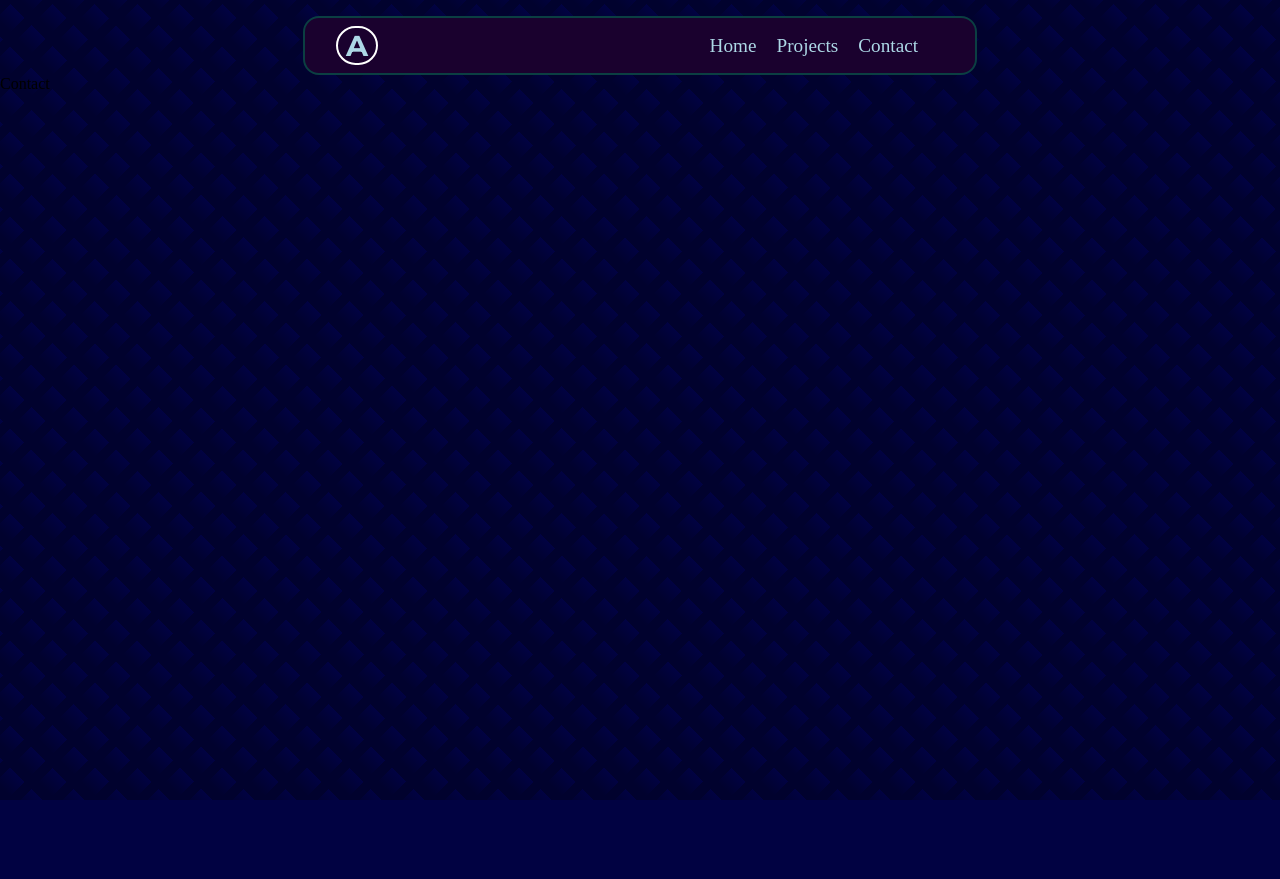
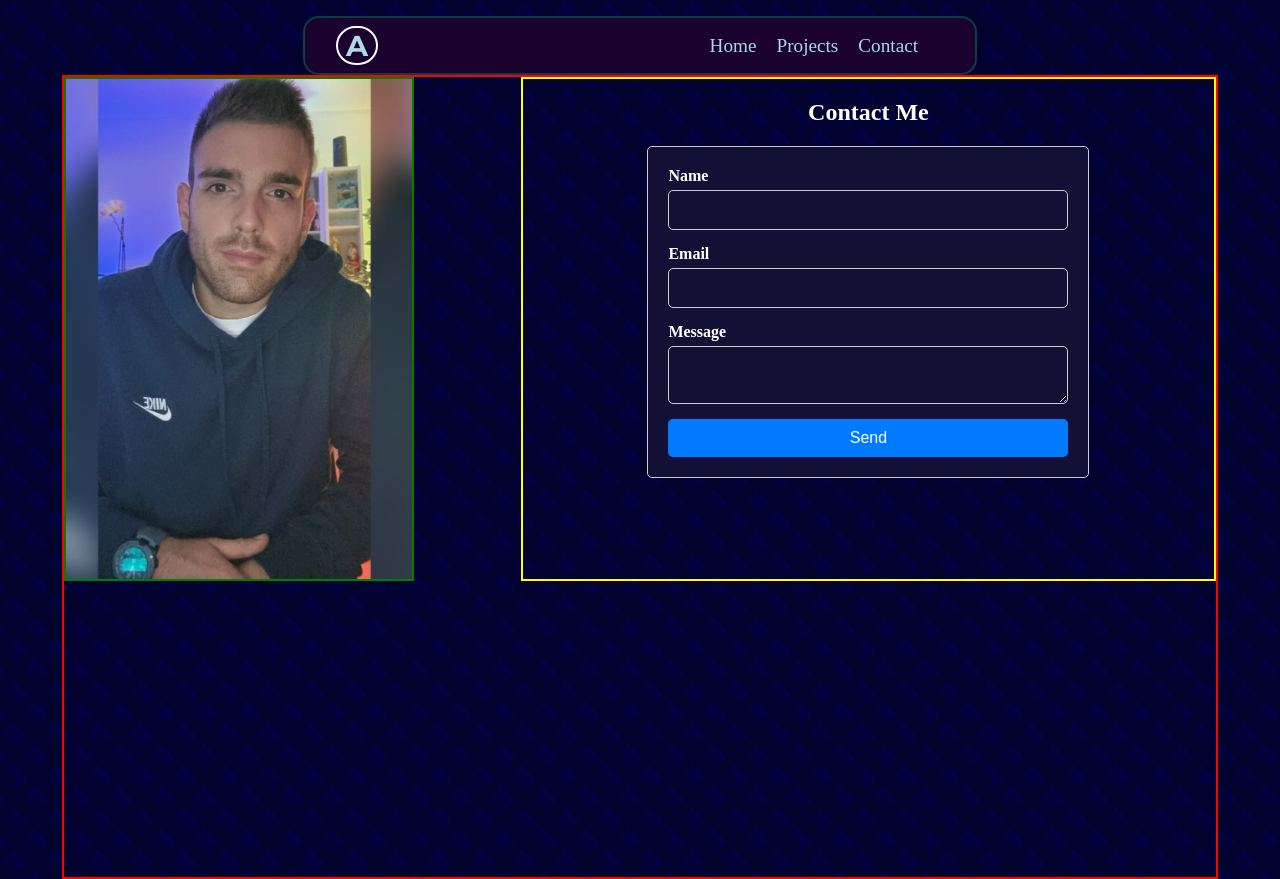
Before and after one commit to Vuckosm91/portfolio-vucko, a React (Vite) app: page /contact in a window 1280 px wide. Before the commit the page ends 800 px from the top, so only its background shows below. Built offline with nearby package versions, Linux system fonts and the light colour scheme.

Commit message:
started building contact page

```diff
--- a/package.json
+++ b/package.json
@@ -16,6 +16,7 @@
     "@mui/icons-material": "^5.15.19",
     "@mui/material": "^5.15.19",
     "@types/styled-components": "^5.1.34",
+    "emailjs-com": "^3.2.0",
     "react": "^18.2.0",
     "react-dom": "^18.2.0",
     "react-router-dom": "^6.23.1",
--- a/src/pages/Contact.tsx
+++ b/src/pages/Contact.tsx
@@ -1,5 +1,23 @@
+import ContactForm from "./ContactForm";
+import {
+  ContactPagePhoto,
+  ContactPageSocial,
+  ContactPageWrapp,
+  ContactTextL,
+} from "./ContactStyled";
+
 const Contact = () => {
-  return <div>Contact</div>;
+  return (
+    <>
+      <ContactPageWrapp>
+        <ContactPagePhoto />
+        <ContactPageSocial>
+          <ContactTextL>Contact Me</ContactTextL>
+          <ContactForm />
+        </ContactPageSocial>
+      </ContactPageWrapp>
+    </>
+  );
 };
 
 export default Contact;
--- /dev/null
+++ b/src/pages/ContactForm.tsx
@@ -0,0 +1,43 @@
+import emailjs from "emailjs-com";
+import React, { useRef } from "react";
+import { ButtonContact, Form, Input, Label, Textarea } from "./ContactStyled";
+
+const ContactForm = () => {
+  const form = useRef<HTMLFormElement>(null);
+
+  const sendEmail = (e: React.FormEvent<HTMLFormElement>) => {
+    e.preventDefault();
+
+    emailjs
+      .sendForm(
+        "service_odkt2dg",
+        "template_dfiwq2p",
+        form.current!,
+        "y2cmGGQ22pbZP7MNq"
+      )
+      .then(
+        (result) => {
+          console.log(result.text);
+          alert("Message sent successfully!");
+        },
+        (error) => {
+          console.log(error.text);
+          alert("Failed to send the message, please try again.");
+        }
+      );
+  };
+
+  return (
+    <Form ref={form} onSubmit={sendEmail}>
+      <Label>Name</Label>
+      <Input type="text" name="user_name" required />
+      <Label>Email</Label>
+      <Input type="email" name="user_email" required />
+      <Label>Message</Label>
+      <Textarea name="message" required />
+      <ButtonContact type="submit">Send</ButtonContact>
+    </Form>
+  );
+};
+
+export default ContactForm;
--- /dev/null
+++ b/src/pages/ContactStyled.tsx
@@ -0,0 +1,98 @@
+import styled from "styled-components";
+import image from "../images/238016289_10223445002491475_266834550084840426_n.jpg";
+
+export const ContactPageWrapp = styled.div`
+  display: flex;
+  justify-content: space-between;
+  width: 90%;
+  min-height: 100vh;
+  border: 2px solid red;
+  align-self: center;
+`;
+
+export const ContactPagePhoto = styled.div`
+  width: 30%;
+  height: 500px;
+  border: 2px solid green;
+  background: url(${image});
+  background-size: cover;
+  background-position: center;
+`;
+
+export const ContactPageSocial = styled.div`
+  display: flex;
+  flex-direction: column;
+  align-items: center;
+  width: 60%;
+  height: 500px;
+  border: 2px solid yellow;
+`;
+
+/* FORM */
+
+export const ContactTextL = styled.h2`
+  color: #fff;
+`;
+
+export const Form = styled.form`
+  display: flex;
+  flex-direction: column;
+  width: 400px;
+  margin: 0 auto;
+  padding: 20px;
+  border: 1px solid #ccc;
+  border-radius: 5px;
+  background-color: #131036;
+`;
+
+export const Label = styled.label`
+  margin-bottom: 5px;
+  font-weight: bold;
+  color: #fff;
+`;
+
+export const Input = styled.input`
+  margin-bottom: 15px;
+  padding: 10px;
+  font-size: 16px;
+  border: 1px solid #ccc;
+  border-radius: 5px;
+  background-color: #131036;
+  color: #fff;
+
+    &:focus {
+    outline: none;
+    border-color: #007BFF;
+    box-shadow: 0 0 5px rgba(0, 123, 255, 0.5);
+    caret-color: #007BFF; /* Boja kursora */
+`;
+
+export const Textarea = styled.textarea`
+  margin-bottom: 15px;
+  padding: 10px;
+  font-size: 16px;
+  border: 1px solid #ccc;
+  border-radius: 5px;
+  background-color: #131036;
+  color: #fff;
+
+   &:focus {
+    outline: none;
+    border-color: #007BFF;
+    box-shadow: 0 0 5px rgba(0, 123, 255, 0.5);
+    caret-color: #007BFF; /* Boja kursora */
+`;
+
+export const ButtonContact = styled.button`
+  padding: 10px 15px;
+  font-size: 16px;
+  color: white;
+  background-color: #007bff;
+  border: none;
+  border-radius: 5px;
+  cursor: pointer;
+
+  &:hover {
+    background-color: #0056b3;
+  }
+`;
```
Also changed, not shown: 1 other file (tests, documents, lock files or other folders).
